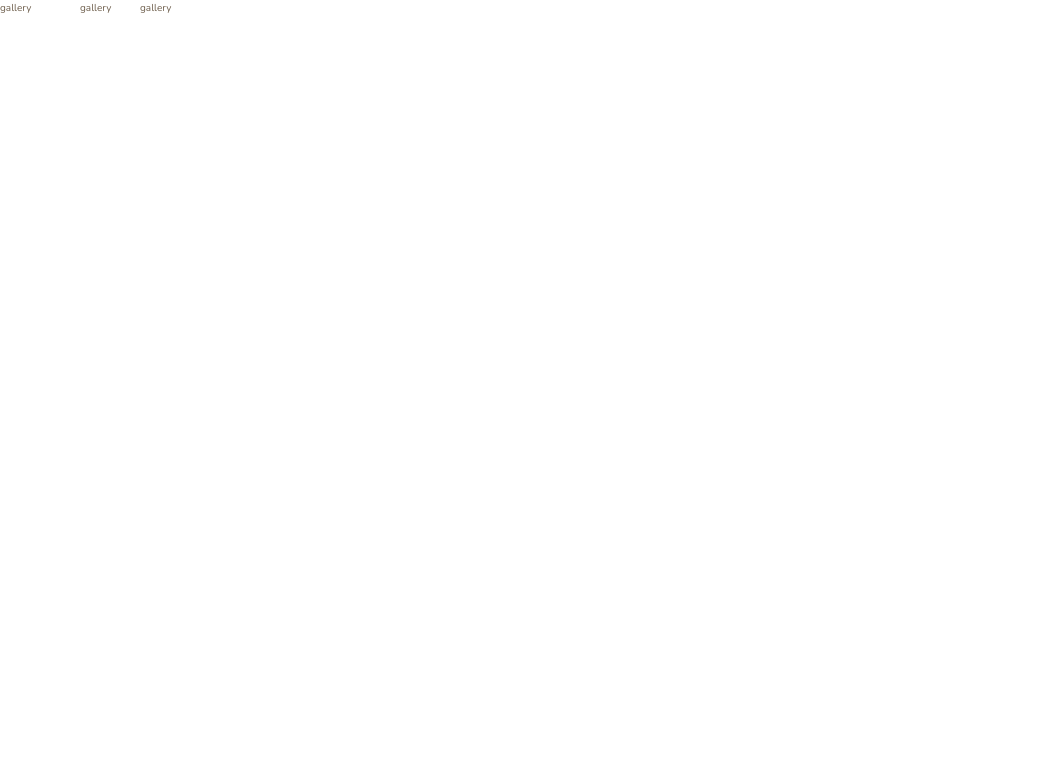
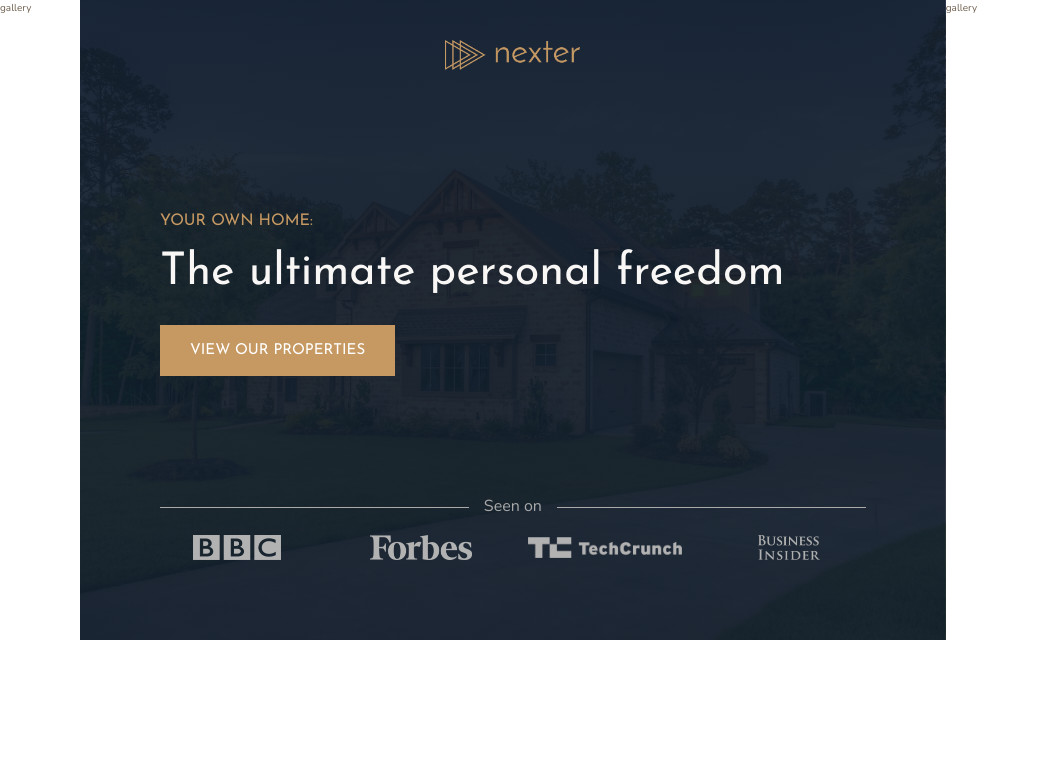
Before and after one commit to ar-asad/Nexter-Project-final, a website: page index.html in a window 1280 px wide. Shown: the top 777 px of the page, without its empty margins (0-1040 px from the left). Drawn offline with nearby package versions, Linux system fonts and the light colour scheme.

Commit message:
header implement

```diff
--- a/index.html
+++ b/index.html
@@ -14,7 +14,20 @@
     <div class="sidebar">
         gallery
     </div>
-    <div class="header">gallery</div>
+
+    <header class="header">
+        <img src="img/logo.png" alt="Nexter logo" class="header__logo">
+        <h3 class="heading-3">Your own home:</h3>
+        <h1 class="heading-1">The ultimate personal freedom</h1>
+        <button class="btn header__btn">View our properties</button>
+        <div class="header__seenon-text">Seen on</div>
+        <div class="header__seenon-logos">
+            <img src="img/logo-bbc.png" alt="Seen on logo 1">
+            <img src="img/logo-forbes.png" alt="Seen on logo 2">
+            <img src="img/logo-techcrunch.png" alt="Seen on logo 3">
+            <img src="img/logo-bi.png" alt="Seen on logo 4">
+        </div>
+    </header>
     <div class="realtors">gallery</div>
 
 
@@ -90,12 +103,10 @@
             voluptatibus. Quidem consequatur harum volupta!</p>
         <button class="btn">Find your own home</button>
     </div>
-    <div class="homes">gallery</div>
 
 
-
-    <!-- this is section gallery -->
-    <!-- ....................... -->
+    <!-- this is section homes -->
+    <!-- ..................... -->
     <section class="homes">
         <div class="home">
             <img src="img/house-1.jpeg" alt="House 1" class="home__img">
--- a/sass/_footer.scss
+++ b/sass/_footer.scss
@@ -18,6 +18,7 @@
         color: #fff;
         text-decoration: none;
         font-family: $font-display;
+        text-transform: uppercase;
         text-align: center;
         padding: 1.5rem;
         display: block;
--- a/sass/_header.scss
+++ b/sass/_header.scss
@@ -0,0 +1,58 @@
+.header {
+    background-color: $color-grey-dark-1;
+    grid-column: full-start/col-end 6;
+    background-image: linear-gradient(rgba($color-secondary, .93), rgba($color-secondary, .93)), url(../img/hero.jpeg);
+    background-size: cover;
+    background-position: center;
+    padding: 8rem;
+    padding-top: 4rem;
+
+    display: grid;
+    grid-template-rows: 1fr min-content minmax(6rem, min-content) 1fr;
+    grid-template-columns: minmax(min-content, max-content);
+    grid-row-gap: 1.5rem;
+    justify-content: center;
+
+    &__logo {
+        height: 3rem;
+        justify-self: center;
+    }
+
+    &__btn {
+        align-self: start;
+        justify-self: start;
+    }
+
+    &__seenon-text {
+        display: grid;
+        grid-template-columns: 1fr max-content 1fr;
+        grid-column-gap: 1.5rem;
+        align-items: center;
+
+        font-size: 1.6rem;
+        color: $color-grey-light-2;
+
+        &::before,
+        &::after {
+            content: "";
+            height: 1px;
+            display: block;
+            background-color: currentColor;
+        }
+    }
+
+    &__seenon-logos {
+        display: grid;
+        grid-template-columns: repeat(4, 1fr);
+        grid-column-gap: 3rem;
+        justify-items: center;
+        align-items: center;
+
+        img {
+            max-height: 2.5rem;
+            max-width: 100%;
+            filter: brightness(70%);
+        }
+    }
+
+}
```
Also changed, not shown: css/style.css.
